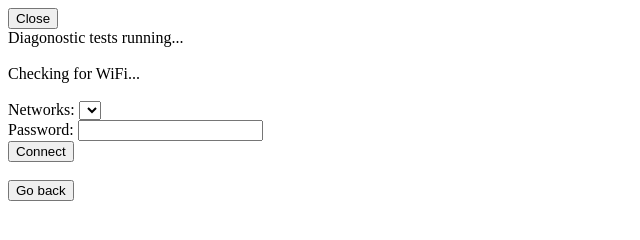
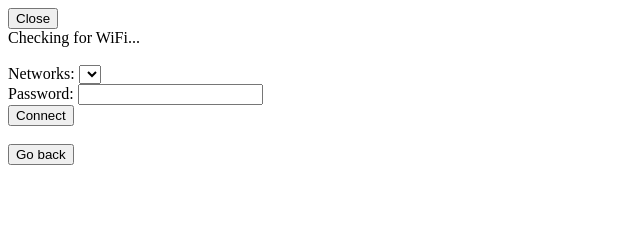
Before and after one commit to vmsreeram/OELP, an Electron app: page wifiLogin.html in a window 1280 px wide. Shown: the whole page, without its empty margins (0-640 px from the left). Drawn offline with Linux system fonts and the light colour scheme; no server answers.

Commit message:
wifi connectivity

```diff
--- a/wifiLogin.html
+++ b/wifiLogin.html
@@ -10,7 +10,7 @@
 </head>
 <body>
     <h1>Connect to WiFi Networks</h1>
-    <input type="button" value="Close" id="closeBtn1" onclick="closeFn1()"><label id="lblDiag" style="display: block;">Diagonostic tests running...</label>
+    <input type="button" value="Close" id="closeBtn1" onclick="closeFn1()">
     <br>
     <label id="lblChkWifi" style="display: block;">Checking for WiFi... </label>
         <div id="pwdDiv">
```
